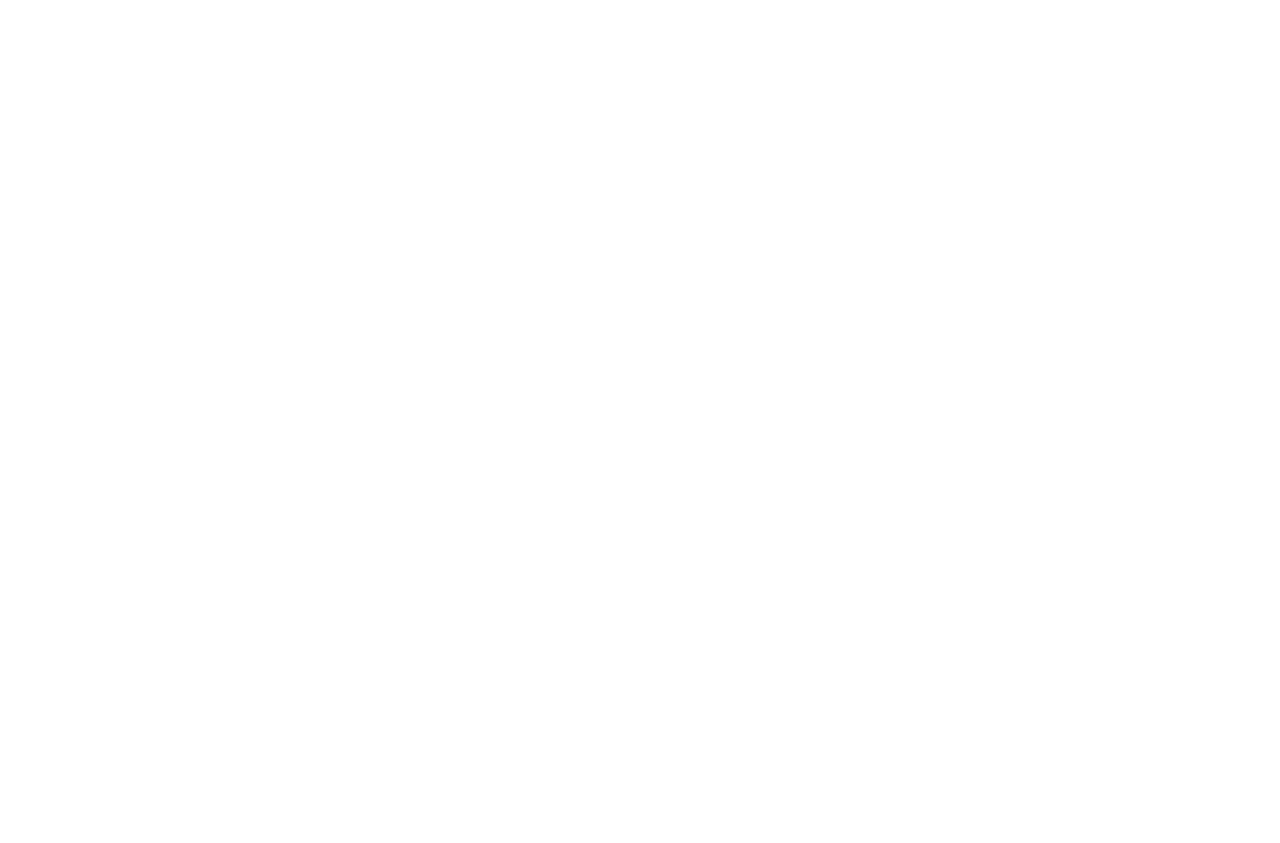
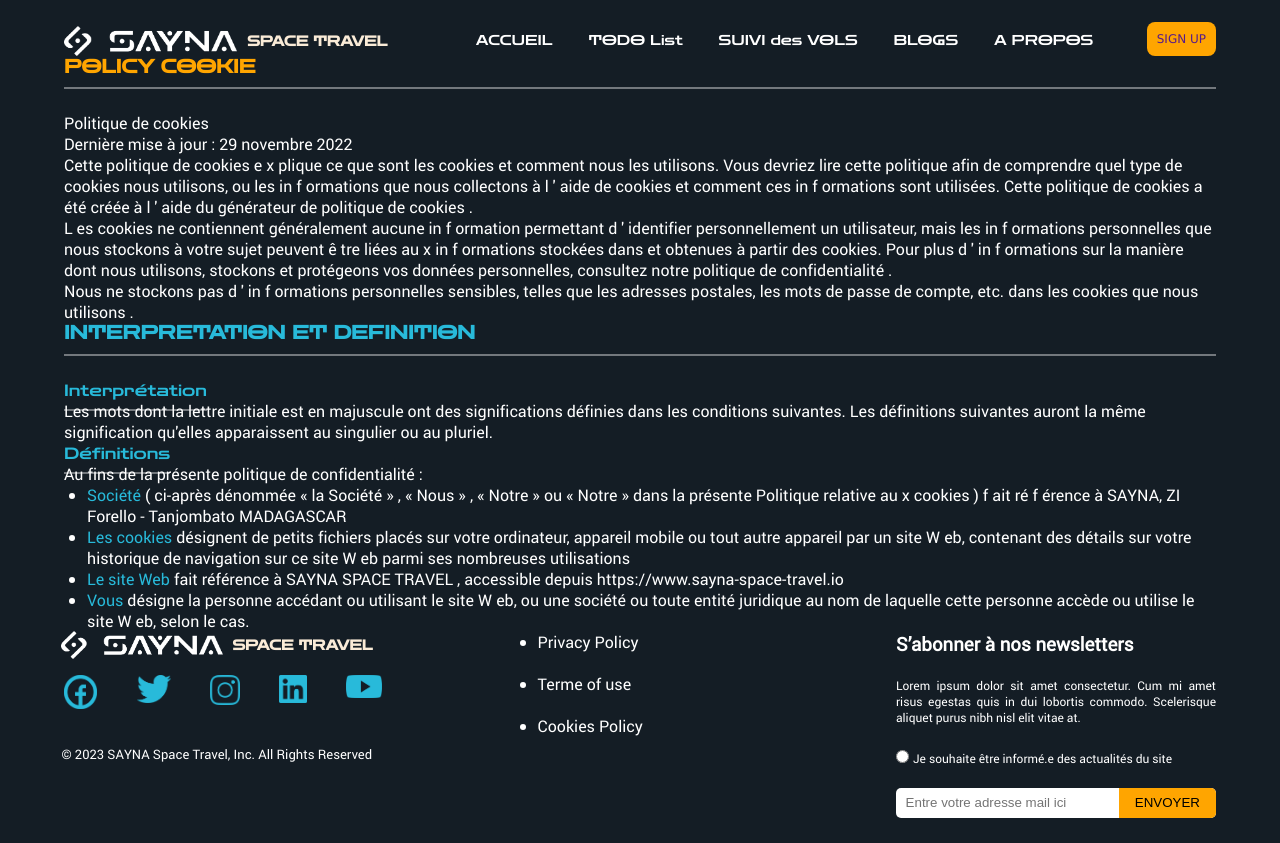
Before and after one commit to sogamena/SAYNA-LAB, a plain HTML site: page fichierhtml/privacy.html in a window 1280 px wide. Before the commit the page ends 800 px from the top, so only its background shows below. Drawn offline with Linux system fonts and the light colour scheme.

Commit message:
Sayna Lab modifier

```diff
--- /dev/null
+++ b/CSS/police.css
@@ -0,0 +1,25 @@
+#policy{
+    margin: 0 auto;
+    width: 90%;
+}
+
+.zen{
+    color: orange;
+    font-family: 'zen';
+    padding-bottom: 0.8%;
+    border-bottom: 2px solid rgba(255, 255, 255, 0.404);
+}
+
+.policy p{
+    color: white;
+    padding-top: 2%;
+}
+
+.blue{
+    color: #28bada;
+}
+
+.petite-liste ul{
+    padding-left: 2%;
+    color: white;
+}
--- a/CSS/style.css
+++ b/CSS/style.css
@@ -253,6 +253,7 @@
 #pied-page{
     display: grid;
     grid-template-columns: 30% 40% 25%;
+    margin-bottom: 2%;
 }
 
 .pied-icon{
--- a/fichierhtml/privacy.html
+++ b/fichierhtml/privacy.html
@@ -0,0 +1,143 @@
+<!DOCTYPE html>
+<html lang="fr">
+<head>
+    <meta charset="UTF-8">
+    <meta http-equiv="X-UA-Compatible" content="IE=edge">
+    <meta name="viewport" content="width=device-width, initial-scale=1.0">
+    <link rel="stylesheet" href="../CSS/style.css">
+    <link rel="stylesheet" href="../CSS/police.css">
+    <title>Accueil</title>
+</head>
+<body>
+    <!-- Entete page -->
+    <header>
+        <!-- Menu page + logo -->
+        <nav>
+            <div id="nav">
+                <!-- Logo -->
+                <div class="accueil-logo">
+                    <img src="../illustration/logo/SAYNALogo.png" alt="">
+                    <h5>SPACE TRAVEL</h5>
+                </div>
+                <!-- menu -->
+                <div class="accueil-menu">
+                    <ul>
+                        <li class="accueil-nom"><a href="../index.html">ACCUEIL</a></li>
+                        <li class="accueil-nom"><a href="todolist.html">TODO List</a></li>
+                        <li class="accueil-nom"><a href="suivi.html">SUIVI des VOLS</a></li>
+                        <li class="accueil-nom"><a href="blogaccueil.html">BLOGS</a></li>
+                        <li class="accueil-nom"><a href="apropos.html">A PROPOS</a></li>
+                    </ul>
+                </div>
+
+                <!--Bouton S'inscrire -->
+                <div id="sign">
+                    <div class="sign">
+                        <a href="">SIGN UP</a>
+                    </div>
+                </div>
+            </div>
+        </nav>
+    </header>
+    <!-- Principal page -->
+    <main>
+        <div id="policy">
+            <div class="policy">
+                <h3 class="zen">POLICY COOKIE</h3>
+            </div>
+            <div class="policy">
+                <p>
+                    Politique de cookies <br>
+
+                    Dernière mise à jour : 29 novembre 2022 <br>
+
+                    Cette politique de cookies e x plique ce que sont les cookies et comment nous les utilisons. Vous devriez lire cette politique afin de comprendre quel type de cookies nous utilisons, ou les in f ormations que nous
+                    collectons à l ' aide de cookies et comment ces in f ormations sont utilisées. Cette politique de cookies a été créée à l ' aide du générateur de politique de cookies . <br>
+
+                    L es cookies ne contiennent généralement aucune in f ormation permettant d ' identifier personnellement un utilisateur, mais les in f ormations personnelles que nous stockons à votre sujet peuvent ê tre liées au x
+                    in f ormations stockées dans et obtenues à partir des cookies. Pour plus d ' in f ormations sur la manière dont nous utilisons, stockons et protégeons vos données personnelles, consultez notre politique de
+                    confidentialité . <br>
+
+                    Nous ne stockons pas d ' in f ormations personnelles sensibles, telles que les adresses postales, les mots de passe de compte, etc. dans les cookies que nous utilisons .
+
+                </p>
+            </div>
+
+            <div class="policy">
+                <h3 class="zen blue">INTERPRETATION ET DEFINITION</h3>
+                    <p>
+                        <span class="zen blue">Interprétation</span> <br>
+                        Les mots dont la lettre initiale est en majuscule ont des significations définies dans les conditions suivantes. Les définitions suivantes auront la même signification qu'elles apparaissent au singulier ou au pluriel. <br>
+                        <span class="zen blue">Définitions</span> <br>
+                        Au fins de la présente politique de confidentialité : <br>
+                    </p>
+                    <div class="petite-liste">
+                        <ul>
+                            <li>
+                                <span class="blue">Société</span> ( ci-après dénommée « la Société » , « Nous » , « Notre » ou « Notre » dans la présente Politique relative au x cookies ) f ait ré f érence à SAYNA, ZI Forello - Tanjombato MADAGASCAR
+                            </li>
+                            <li>
+                                <span class="blue">Les cookies </span>désignent de petits fichiers placés sur votre ordinateur, appareil mobile ou tout autre appareil par un site W eb, contenant des détails sur votre historique de navigation sur ce site W eb parmi ses
+                                nombreuses utilisations
+                            </li>
+                            <li>
+                                <span class="blue">Le site Web</span> fait référence à SAYNA SPACE TRAVEL , accessible depuis https://www.sayna-space-travel.io
+                            </li>
+                            <li>
+                                <span class="blue">Vous</span> désigne la personne accédant ou utilisant le site W eb, ou une société ou toute entité juridique au nom de laquelle cette personne accède ou utilise le site W eb, selon le cas.
+                            </li>
+                        </ul>
+</div>
+                </div>
+            </div>
+        </div>
+    </main>
+    <!-- Pied page -->
+    <footer>
+        <!-- contenue sur pied page -->
+        <div id="pied-page">
+            <div class="pied-icon">
+                <div class="logo-pied">
+                    <img class="icon-sayna" src="../illustration/logo/SAYNALogo.png" alt="">
+                    <h5>SPACE TRAVEL</h5>
+                </div>
+                <div class="icon">
+                    <ul>
+                        <li><a href=""><img src="../illustration/logo/icone_Facebook.png" alt=""></a></li>
+                        <li><a href=""><img src="../illustration/logo/icone_Twitter.png" alt=""></a></li>
+                        <li><a href=""><img src="../illustration/logo/icone_Instagram.png" alt=""></a></li>
+                        <li><a href=""><img src="../illustration/logo/icone_linkedin.png" alt=""></a></li>
+                        <li><a href=""><img src="../illustration/logo/icone_youtubesaynaSpaceTravel.png" alt=""></a></li>
+                    </ul>
+                </div>
+                <div class="copyright">
+                    <p>&copy; 2023 SAYNA Space Travel, Inc. All Rights Reserved</p>
+                </div>
+            </div>
+            <div class="lien-rapide">
+                <div class="privacy">
+                    <ul>
+                        <li><a href="privacy.html">Privacy Policy</a></li><br>
+                        <li><a href="terme.html">Terme of use</a></li><br>
+                        <li><a href="cookie.html">Cookies Policy</a></li>
+                    </ul>
+                </div>
+            </div>
+            <div class="abonner">
+                <h3>S’abonner à nos newsletters</h3><br>
+                <p>
+                    Lorem ipsum dolor sit amet consectetur. Cum mi amet risus
+                    egestas quis in dui lobortis commodo. Scelerisque aliquet
+                    purus nibh nisl elit vitae at.
+                </p><br>
+                <input type="radio">
+                <label for="">Je souhaite être informé.e des actualités du site</label><br><br>
+                <div class="bouton">
+                    <input type="text" placeholder="Entre votre adresse mail ici">
+                    <button>ENVOYER</button>
+                </div>
+            </div>
+        </div>
+    </footer>
+</body>
+</html>
```
